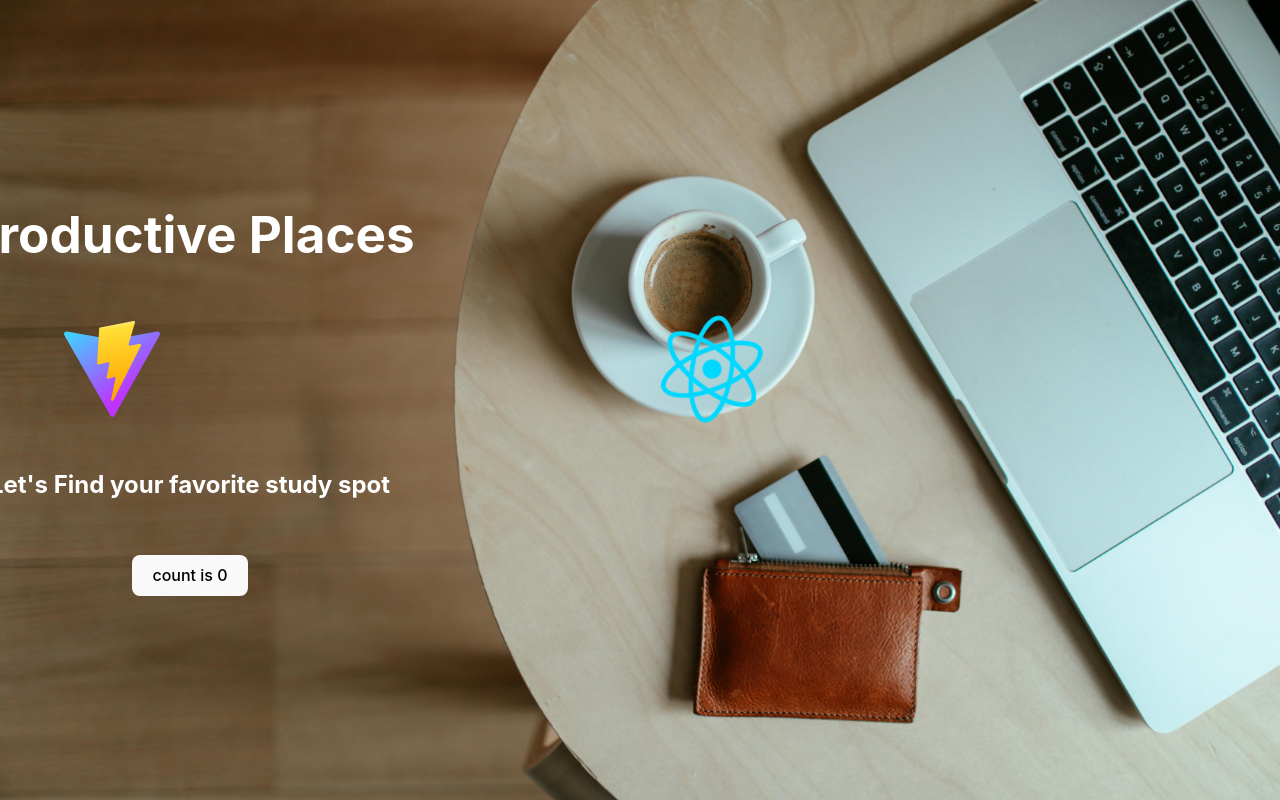
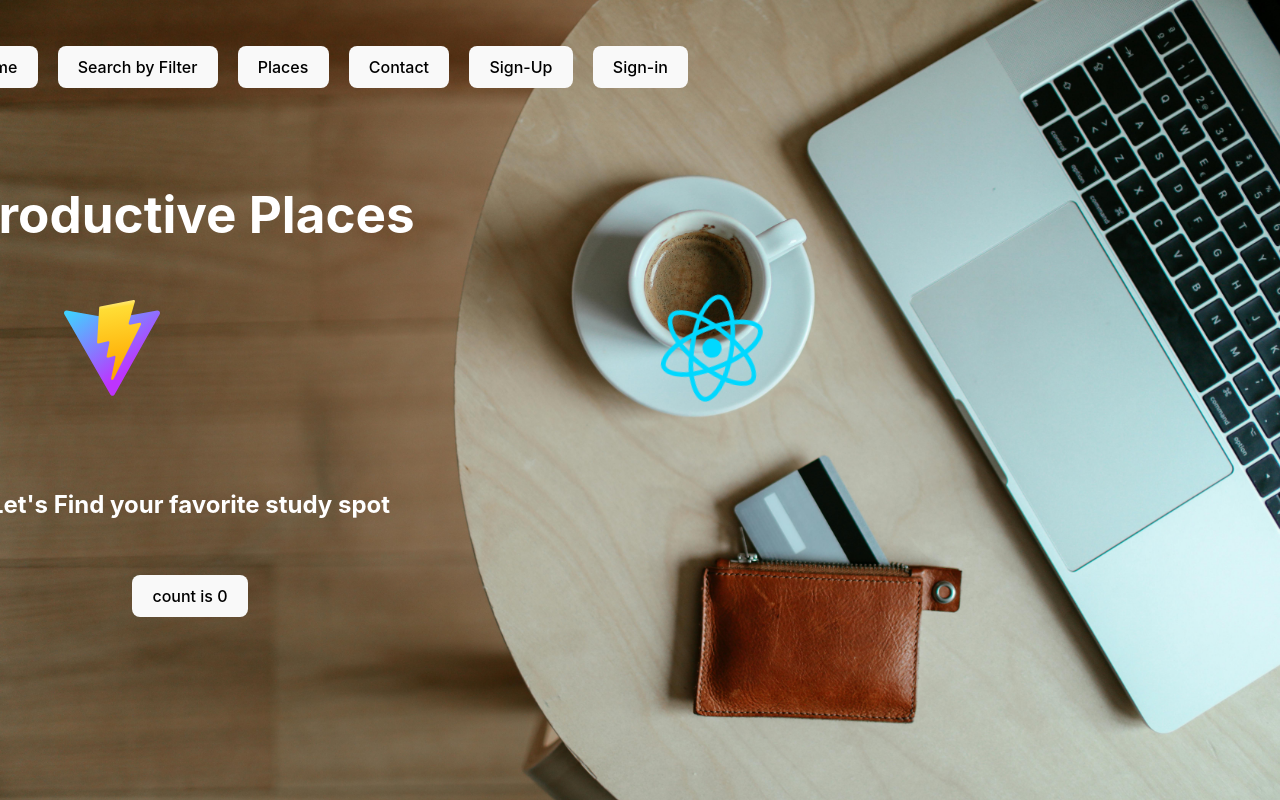
Before and after one commit to Christian-Mirt/S25-Gold, a React (Vite) app in the folder productive-places/: page / in a window 1280 px wide. Built offline with nearby package versions, Linux system fonts and the light colour scheme.

Commit message:
added buttons for future features like navigaton

```diff
--- a/productive-places/src/App.css
+++ b/productive-places/src/App.css
@@ -28,6 +28,30 @@
   transform: translateX(-450px);
 }
 
+.Home{
+  transform: translate(-370px, -380px);
+}
+
+.search{
+  transform: translate(-350px, -380px);
+}
+
+.places{
+  transform: translate(-330px, -380px);
+}
+
+.contact{
+  transform: translate(-310px, -380px);
+}
+
+.signUp{
+  transform: translate(-290px, -380px);
+}
+
+.signIn{
+  transform: translate(-270px, -380px);
+}
+
 @keyframes logo-spin {
   from {
     transform: rotate(0deg);
--- a/productive-places/src/App.jsx
+++ b/productive-places/src/App.jsx
@@ -17,6 +17,14 @@ function App() {
           <img src={reactLogo} className="logo react" alt="React logo" />
         </a>
       </div>
+      <div class = "nav_buttons">
+        <button class = "Home">Home</button>
+        <button class = "search">Search by Filter</button>
+        <button class = "places">Places</button>
+        <button class = "contact">Contact</button>
+        <button class = "signUp">Sign-Up</button>
+        <button class = "signIn">Sign-in</button>
+      </div>
       <h2 class = "subtitle">Let's Find your favorite study spot</h2>
       <div className="card">
         <button onClick={() => setCount((count) => count + 1)} class = "countBttn">
```
